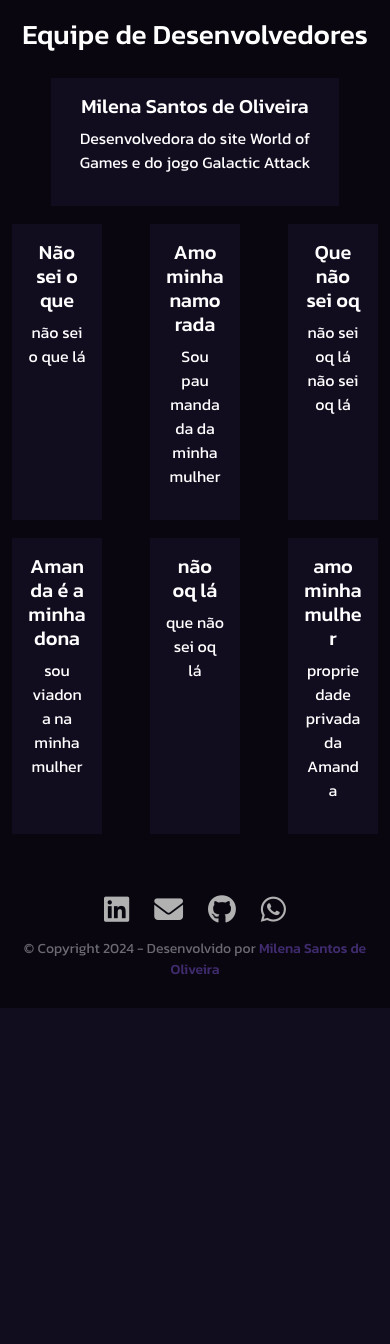
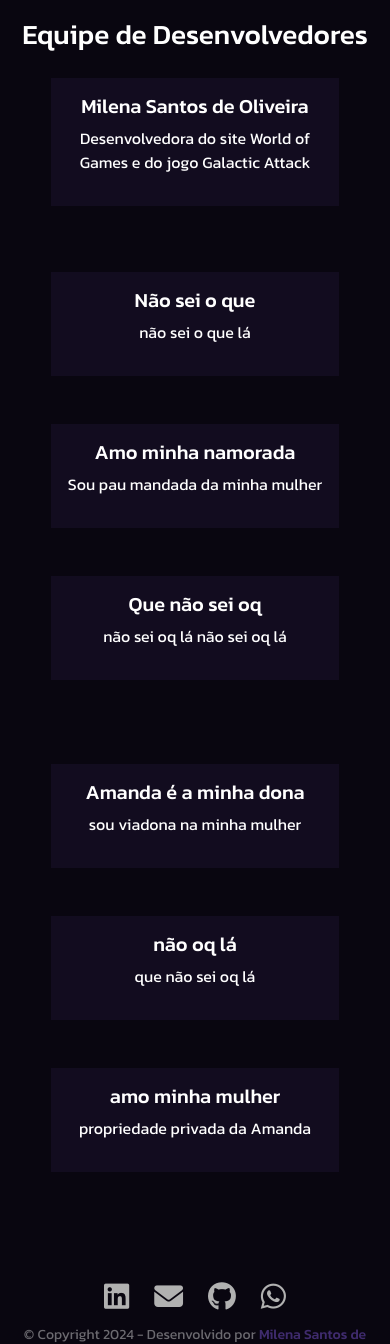
Before and after one commit to milenaa052/World-of-Games, a PHP site: page /Projetos/index.php?pg=quemsomos in a window 390 px wide. Shown: the part 87-1431 px from the top of the page. Before the commit the page ends 1095 px from the top, so only its background shows below. Run offline with PHP 8.4, Linux system fonts and the light colour scheme; data that the repository does not hold is empty; some libraries are stand-ins or nearby versions.

Commit message:
Responsivo da página quem somos

```diff
--- a/css/style.css
+++ b/css/style.css
@@ -141,7 +141,9 @@ footer {
   main .infoCards .cards .card .card-body {
     border-radius: 0px 3px 3px 0px; }
   main .ultimosCards .cards .card .card-body {
-    border-radius: 0px 0px 3px 3px; } }
+    border-radius: 0px 0px 3px 3px; }
+  main .desenvolvedores .cards .card {
+    margin-bottom: 0px !important; } }
 @media (max-width: 425px) {
   header .navbar .container-fluid .navbar-brand img {
     width: 200%; } }
--- a/css/style.scss
+++ b/css/style.scss
@@ -290,6 +290,16 @@ footer {
                 }
             }
         }
+
+        .desenvolvedores {
+
+            .cards {
+
+                .card {
+                    margin-bottom: 0px !important;
+                }
+            }
+        }
     }
 }
 
--- a/index.php
+++ b/index.php
@@ -24,7 +24,8 @@
                 <img src="img/logo.jpeg" alt="World of Games">
               </a>
 
-              <button class="navbar-toggler shadow-none" type="button" data-bs-toggle="collapse" data-bs-target="#navbarNav" aria-controls="navbarNav" aria-expanded="false" aria-label="Toggle navigation">
+              <button class="navbar-toggler shadow-none" type="button" data-bs-toggle="collapse" data-bs-target="#navbarNav"
+              aria-controls="navbarNav" aria-expanded="false" aria-label="Toggle navigation" data-aos="fade-left" data-aos-duration="800" data-aos-easing="ease-in-sine">
                 <i id="botao" class="fa-solid fa-bars"></i>
               </button>
 
--- a/paginas/quemsomos.php
+++ b/paginas/quemsomos.php
@@ -3,11 +3,11 @@
     $dadosApi = json_decode($dadosApi);
 ?>
 
-<section class="desenvolvedores">
+<section class="desenvolvedores d-flex flex-column align-items-center">
   <h1 class="text-center" data-aos="fade-up" data-aos-duration="800" data-aos-easing="ease-in-sine">Equipe de Desenvolvedores</h1>
 
   <div class="d-flex justify-content-center" data-aos="fade-up" data-aos-duration="800" data-aos-easing="ease-in-sine">
-    <div class="card" style="width: 18rem;">
+    <div class="card mb-5" style="width: 18rem;">
       <?php foreach ($dadosApi as $dados) {
         if ($dados->id == 5) {
           echo "<img src='{$dados->imagem}' alt='{$dados->nome}' class='card-img-top'>";
@@ -20,8 +20,8 @@
     </div>
   </div>
 
-  <div class="cards d-flex justify-content-center gap-5" data-aos="fade-up" data-aos-duration="800" data-aos-easing="ease-in-sine">
-    <div class="card" style="width: 18rem;">
+  <div class="cards d-xl-flex justify-content-center gap-5">
+    <div class="card mb-5" style="width: 18rem;" data-aos="fade-up" data-aos-duration="800" data-aos-easing="ease-in-sine">
       <?php foreach ($dadosApi as $dados) {
         if ($dados->id == 5) {
           echo "<img src='{$dados->imagem}' alt='{$dados->nome}' class='card-img-top'>";
@@ -33,7 +33,7 @@
       </div>
     </div>
 
-    <div class="card" style="width: 18rem;">
+    <div class="card mb-5" style="width: 18rem;" data-aos="fade-up" data-aos-duration="800" data-aos-easing="ease-in-sine">
       <?php foreach ($dadosApi as $dados) {
         if ($dados->id == 5) {
           echo "<img src='{$dados->imagem}' alt='{$dados->nome}' class='card-img-top'>";
@@ -45,7 +45,7 @@
       </div>
     </div>
 
-    <div class="card" style="width: 18rem;">
+    <div class="card mb-5" style="width: 18rem;" data-aos="fade-up" data-aos-duration="800" data-aos-easing="ease-in-sine">
       <?php foreach ($dadosApi as $dados) {
         if ($dados->id == 5) {
           echo "<img src='{$dados->imagem}' alt='{$dados->nome}' class='card-img-top'>";
@@ -58,8 +58,8 @@
     </div>
   </div>
 
-  <div class="cards d-flex justify-content-center gap-5" data-aos="fade-up" data-aos-duration="800" data-aos-easing="ease-in-sine">
-    <div class="card" style="width: 18rem;">
+  <div class="cards d-xl-flex justify-content-center gap-5" data-aos="fade-up" data-aos-duration="800" data-aos-easing="ease-in-sine">
+    <div class="card mb-5" style="width: 18rem;" data-aos="fade-up" data-aos-duration="800" data-aos-easing="ease-in-sine">
       <?php foreach ($dadosApi as $dados) {
         if ($dados->id == 5) {
           echo "<img src='{$dados->imagem}' alt='{$dados->nome}' class='card-img-top'>";
@@ -71,7 +71,7 @@
       </div>
     </div>
 
-    <div class="card" style="width: 18rem;">
+    <div class="card mb-5" style="width: 18rem;" data-aos="fade-up" data-aos-duration="800" data-aos-easing="ease-in-sine">
       <?php foreach ($dadosApi as $dados) {
         if ($dados->id == 5) {
           echo "<img src='{$dados->imagem}' alt='{$dados->nome}' class='card-img-top'>";
@@ -83,7 +83,7 @@
       </div>
     </div>
 
-    <div class="card" style="width: 18rem;">
+    <div class="card mb-5" style="width: 18rem;" data-aos="fade-up" data-aos-duration="800" data-aos-easing="ease-in-sine">
       <?php foreach ($dadosApi as $dados) {
         if ($dados->id == 5) {
           echo "<img src='{$dados->imagem}' alt='{$dados->nome}' class='card-img-top'>";
```
Also changed, not shown: 1 other file.
